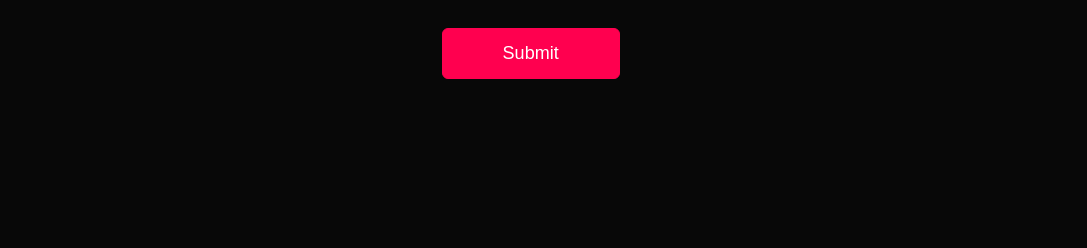
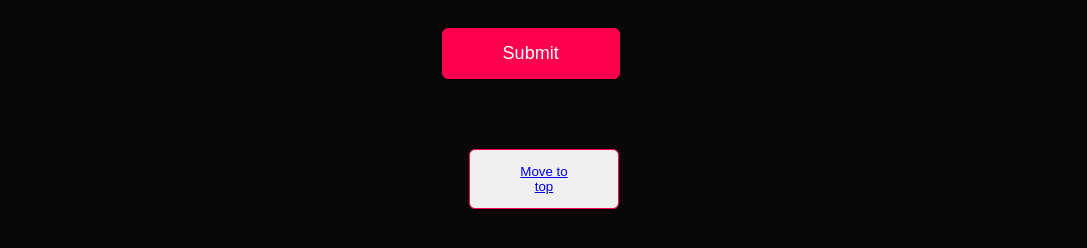
Before and after one commit to brownanieka/IT, a plain HTML site: page index.html in a window 1280 px wide. Shown: the part 3509-3757 px from the top of the page, without its empty margins (96-1183 px from the left). Before the commit the page ends 3638 px from the top, so only its background shows below. Drawn offline with Linux system fonts and the light colour scheme.

Commit message:
evrithing

```diff
--- a/CSS/style.css
+++ b/CSS/style.css
@@ -322,13 +322,18 @@ nav .fas{
     display: none;
 }
 @media only screen and (max-width: 600px){
+
+    #header{
+        background-image: none;
+        width: 100%;
+    }
     .header-text{
         margin-top: 100%;
         font-size: 16px;
     }
     .display-non{
         display: none;
-        width: 70% !;
+        width: 70%;
         }
 
 
@@ -397,3 +402,20 @@ nav .fas{
     margin-top: -40px;
     display: block;
 }
+
+#top-scrolly{
+    display: flex;
+    text-align: center;
+
+}
+.scroll{
+    display: block;
+    margin: 50px auto;
+    width: fit-content;
+    border: 1px solid #ff004f;
+    padding: 14px 50px;
+    border-radius: 6px;
+    text-decoration: none;
+    color: white;
+    transition: background 0.5s;
+}
--- a/index.html
+++ b/index.html
@@ -114,7 +114,7 @@
                     <img src="image/pexels-nastia-ligrain-14557601.jpg">
                     <div class="layer">
                         <h3>Social Media App </h3>
-                        <p>this app is</p>
+                        <p></p>
                         <a href="#"><i class="fas fa-external-link-alt"></i></a>
                     </div>
                 </div>
@@ -148,7 +148,7 @@
                     <p><i class="fas fa-phone-square-alt"></i>09046859246</p>
                     <div class="social-icons">
                         <a href="https://web.facebook.com/profile.php?id=100085083226475"><i class="fab fa-facebook"></i></a>
-                        <a href=""><i class="fab fa-twitter-square"></i></a>
+                        <a href="#"><i class="fab fa-twitter-square"></i></a>
                         <a href="https://instagram.com/brown.aniekan?igshid=MzMyNGUyNmU2YQ=="><i class="fab fa-instagram"></i></a>
                         <a href="https://www.linkedin.com/in/aniekan-brown-726765296/"><i class="fab fa-linkedin"></i></a>
                     </div>
@@ -166,8 +166,8 @@
             </div>
         </div>
 
-        <div >
-            <a href="header"></a>
+        <div id="top-scrolly">
+          <button class="scroll"><a href="header">Move to <br> top</a></button>
         </div>
     </div>
 
```
